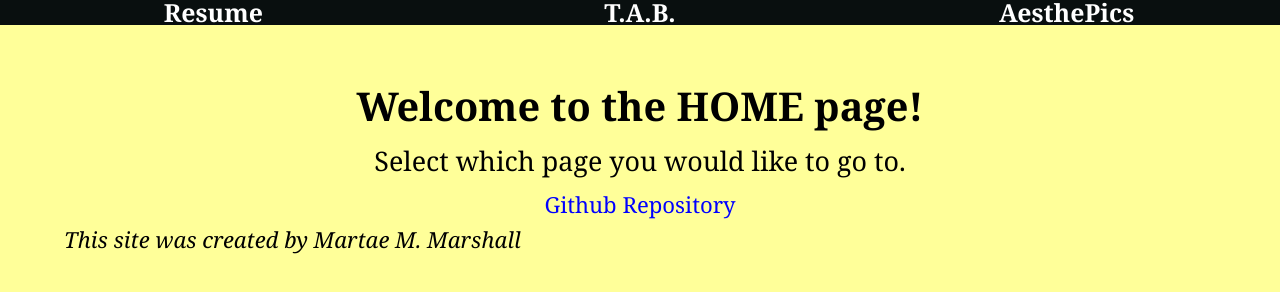
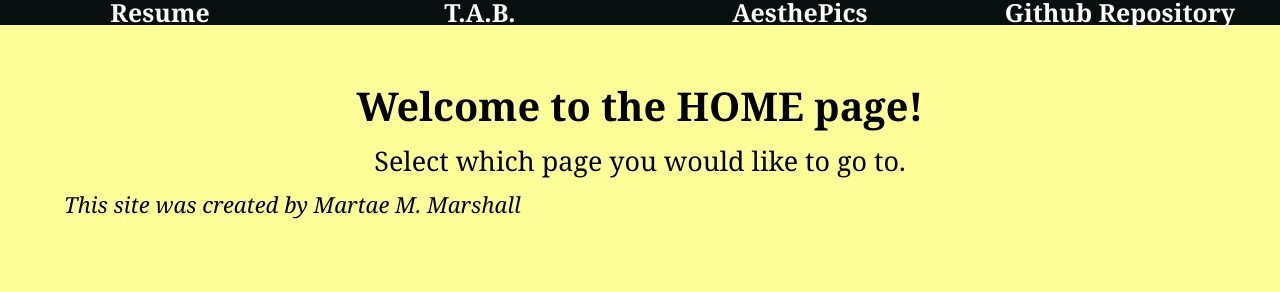
Before and after one commit to martaemarshall/website, a plain HTML site: page index.html in a window 1280 px wide. Drawn offline with Linux system fonts and the light colour scheme.

Commit message:
edited css and html documents in order for the Github repository to be in the navigations link

```diff
--- a/css/screen.css
+++ b/css/screen.css
@@ -84,7 +84,7 @@ iframe { /* Making the videos and images block display and a border */
 
 .navigation li { /* Keeps the navigation link lined up & stretch across page*/
   float: left;
-  width: 33.333%; /* 3 links in the navigation bar */
+  width: 25%; /* 3 links in the navigation bar */
 }
 
 .navigation li a { /* Allows a clickable box for nav links */
--- a/index.html
+++ b/index.html
@@ -11,14 +11,12 @@
       <header id="header">
         <h1>Welcome to the HOME page!</h1>
         <h3>Select which page you would like to go to.</h3>
-        <ul class="contact information">
-          <li id="github"><a class="u-url" href="https://github.com/martaemarshall/website">Github Repository <a></li>
-        </ul>
         <nav id="navigation">
           <ul class="navigation" >
             <li><a id="nav-resume" href="./resume/index.html">Resume</a></li>
             <li><a id="nav-tab" href="./tab/index.html">T.A.B.</a></li>
             <li><a id="nav-aesthepics" href="./aesthepics/index.html">AesthePics</a></li>
+            <li id="github"><a href="https://github.com/martaemarshall/website">Github Repository <a></li>
           </ul>
         </nav>
       </header>
```
Also changed, not shown: aesthepics/index.html (+1 -1 lines), resume/index.html (+1 -1 lines), tab/index.html (+1 -3 lines).
